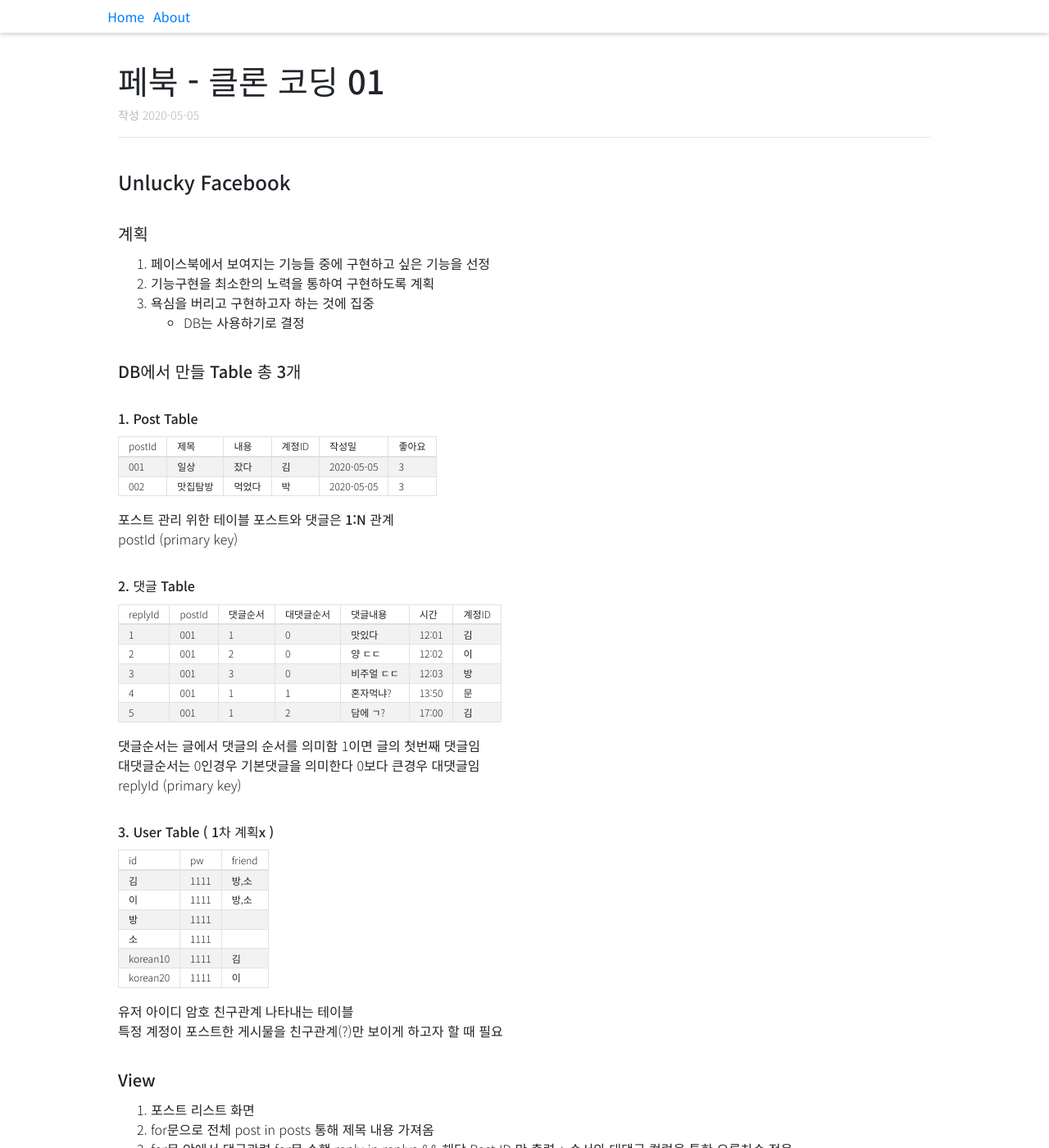
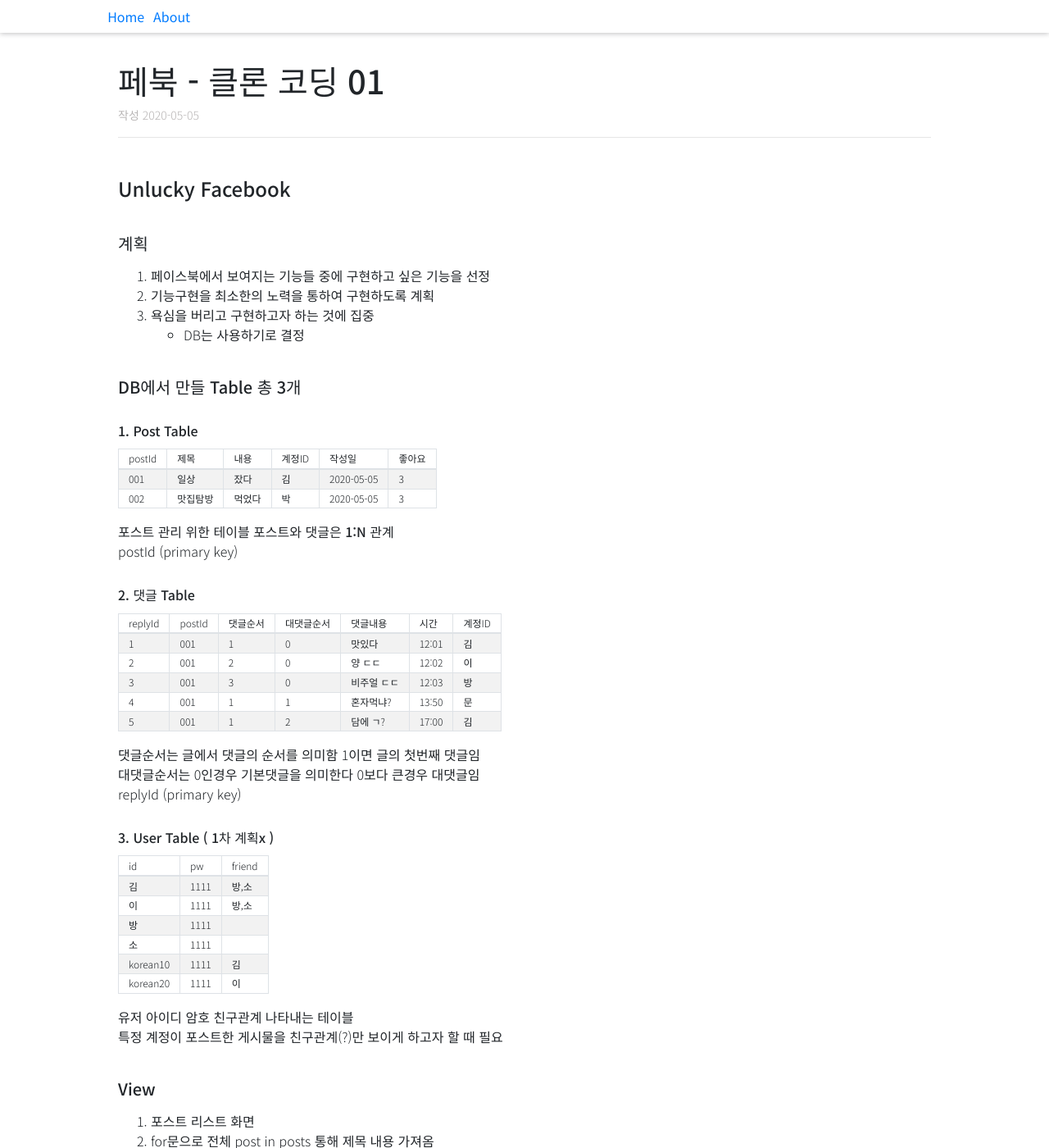
Before and after one commit to waonta/wati2.github.io, a Jekyll site: the page built from _posts/2020-05-05-ufb01.md, in a window 1280 px wide and 1400 px high. Shown: the whole window at 82% size. Built offline with Jekyll 4.4.1, drawn with Linux system fonts in a browser that asks for light colours; some web fonts are replaced.

Commit message:
h1~h6 태그  margin-top,bottom 조정

```diff
--- a/_sass/page-post.scss
+++ b/_sass/page-post.scss
@@ -30,8 +30,8 @@
 
     h1,h2,h3,h4,h5,h6 {
     position: relative;
-    margin-top: 2.25rem;
-    margin-bottom: 0.75rem;
+    margin-top: 2em;
+    margin-bottom: 0.75em;
     font-weight: 500;
     }
 
```
